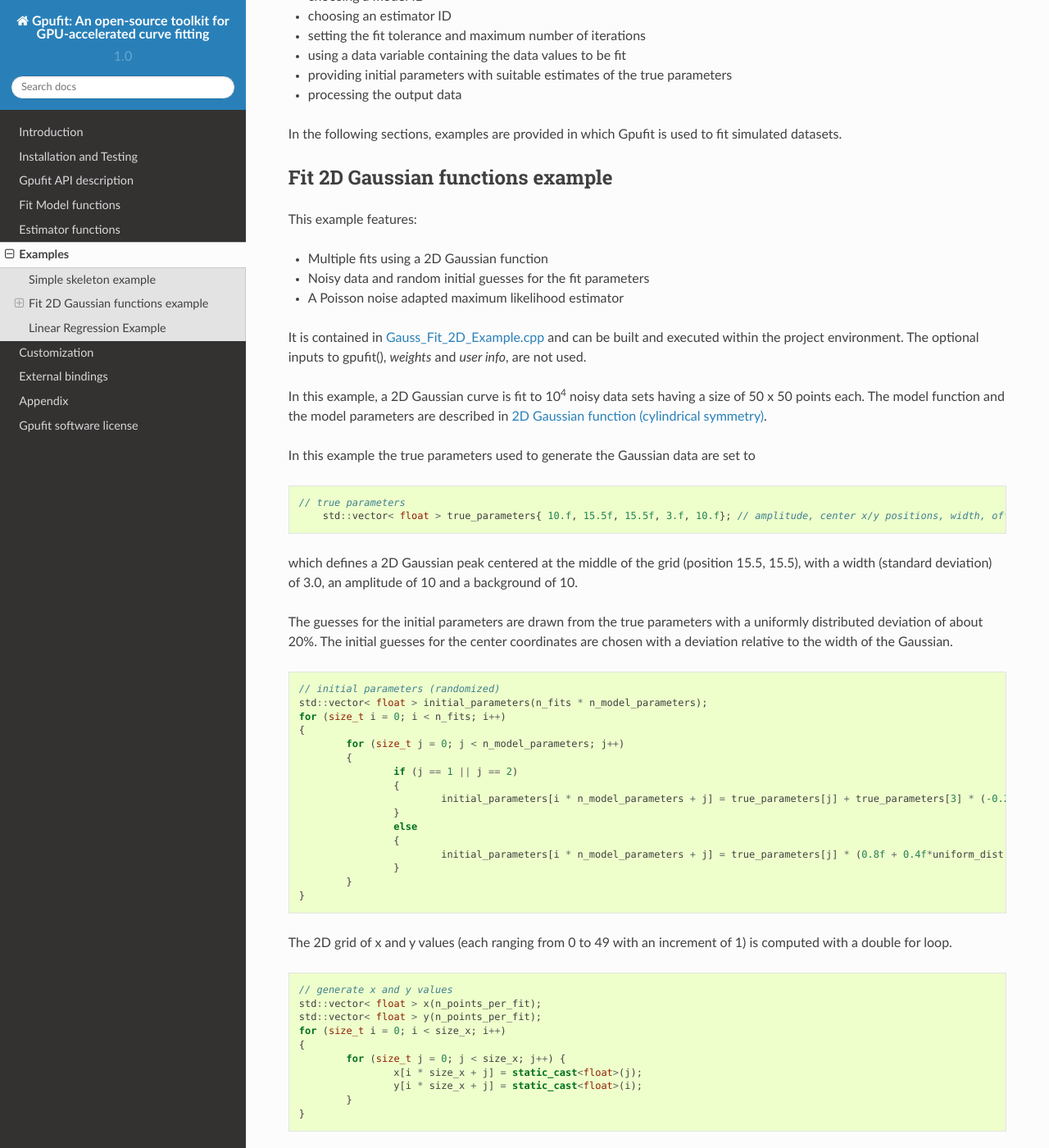
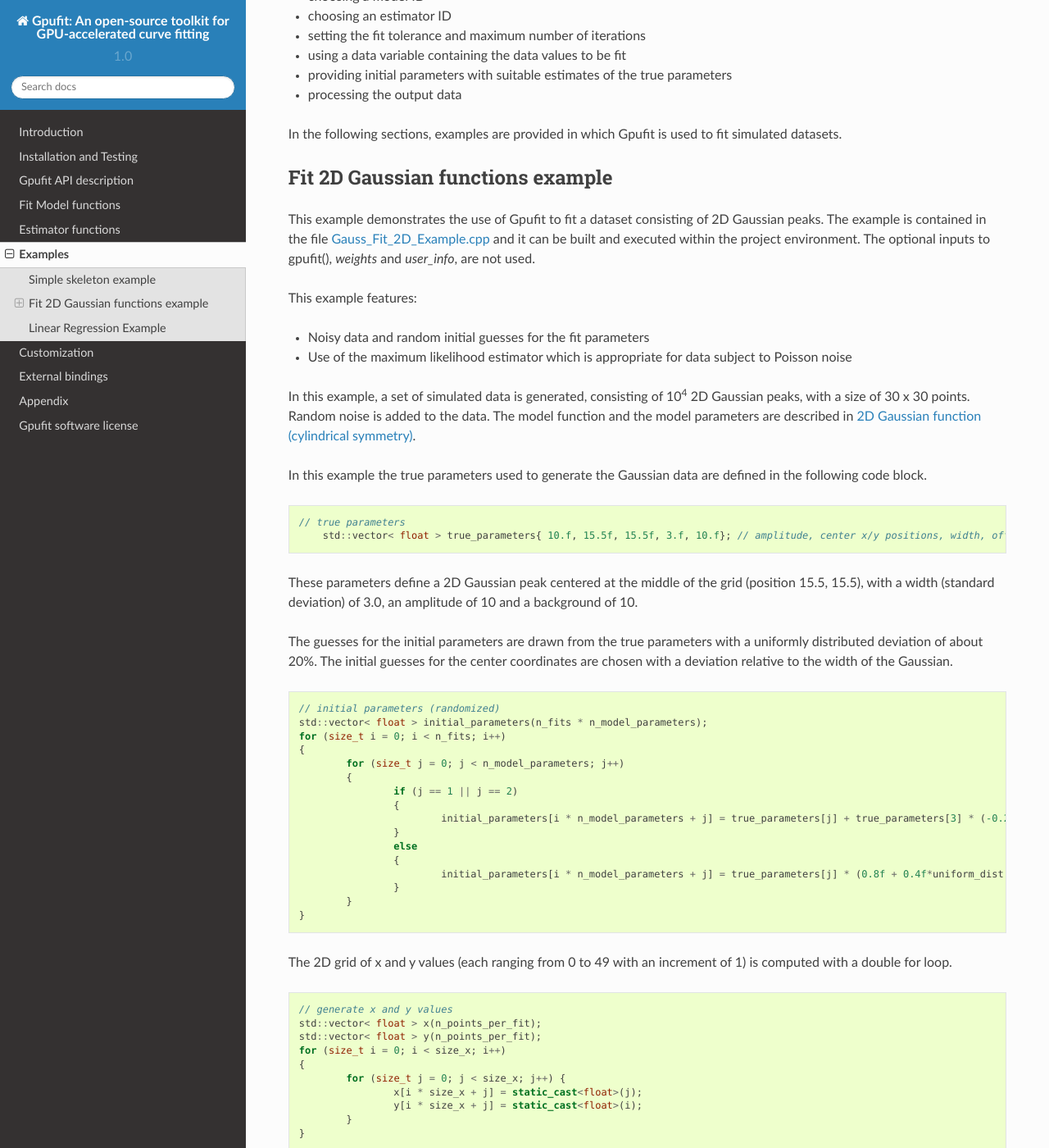
Before and after one commit to gpufit/Gpufit, a Sphinx documentation site: the page built from docs/examples.rst, in a window 1280 px wide and 1400 px high, scrolled down 1923 px. Shown: the whole window at 82% size. Built offline with Sphinx 7.4.7 and the Read the Docs theme 2.0.0, drawn with Linux system fonts in a browser that asks for light colours; some of the changed text lies outside the part shown.

Commit message:
updates to example code

```diff
--- a/docs/examples.rst
+++ b/docs/examples.rst
@@ -108,26 +108,26 @@
 Fit 2D Gaussian functions example
 ---------------------------------
 
+This example demonstrates the use of Gpufit to fit a dataset consisting of 2D Gaussian peaks.  The example is contained
+in the file Gauss_Fit_2D_Example.cpp_ and it can be built and executed within the project environment.  The optional
+inputs to gpufit(), *weights* and *user_info*, are not used.
+
 This example features:
 
-- Multiple fits using a 2D Gaussian function
 - Noisy data and random initial guesses for the fit parameters
-- A Poisson noise adapted maximum likelihood estimator
+- Use of the maximum likelihood estimator which is appropriate for data subject to Poisson noise
 
-It is contained in Gauss_Fit_2D_Example.cpp_ and can be built and executed within the project environment. The optional
-inputs to gpufit(), *weights* and *user info*, are not used.
+In this example, a set of simulated data is generated, consisting of 10\ :sup:`4` 2D Gaussian peaks, with a size of 30 x 30 points.
+Random noise is added to the data.  The model function and the model parameters are described in :ref:`gauss-2d`.
 
-In this example, a 2D Gaussian curve is fit to 10\ :sup:`4` noisy data sets having a size of 50 x 50 points each.
-The model function and the model parameters are described in :ref:`gauss-2d`.
-
-In this example the true parameters used to generate the Gaussian data are set to
+In this example the true parameters used to generate the Gaussian data are defined in the following code block.
 
 .. code-block:: cpp
 
     // true parameters
 	std::vector< float > true_parameters{ 10.f, 15.5f, 15.5f, 3.f, 10.f}; // amplitude, center x/y positions, width, offset
 
-which defines a 2D Gaussian peak centered at the middle of the grid (position 15.5, 15.5), with a width (standard deviation) of 3.0, an amplitude of 10
+These parameters define a 2D Gaussian peak centered at the middle of the grid (position 15.5, 15.5), with a width (standard deviation) of 3.0, an amplitude of 10
 and a background of 10.
 
 The guesses for the initial parameters are drawn from the true parameters with a uniformly distributed deviation
@@ -171,18 +171,40 @@
 
 .. code-block:: cpp
 
-    void generate_gauss_2d(std::vector<float> &x, std::vector<float> &y, std::vector<float> &g, std::vector<float>::iterator &p)
-    {
-        // generates a Gaussian 2D peak function on a set of x and y values with some paramters p (size 5)
-        // we assume that x.size == y.size == g.size, no checks done
+	void generate_gauss_2d(
+		std::vector<float> const & x_coordinates,
+		std::vector<float> const & y_coordinates,
+		std::vector<float> const & gauss_params,
+		std::vector<float> & output_values)
+	{
+		// Generates a Gaussian 2D function at a set of X and Y coordinates.  The Gaussian is defined by
+		// an array of five parameters.
 
-        // given x and y values and parameters p computes a model function g
-        for (size_t i = 0; i < x.size(); i++)
-        {
-            float arg = -((x[i] - p[1]) * (x[i] - p[1]) + (y[i] - p[2]) * (y[i] - p[2])) / (2 * p[3] * p[3]);
-            g[i] = p[0] * exp(arg) + p[4];
-        }
-    }
+		// x_coordinates: Vector of X coordinates.
+		// y_coordinates: Vector of Y coordinates.
+		// gauss_params:  Vector of function parameters.
+		// output_values: Output vector containing the values of the Gaussian function at the
+		//                corresponding X, Y coordinates.
+
+		// gauss_params[0]: Amplitude
+		// gauss_params[1]: Center X position
+		// guass_params[2]: Center Y position
+		// gauss_params[3]: Gaussian width (standard deviation)
+		// gauss_params[4]: Baseline offset
+
+		// This code assumes that x_coordinates.size == y_coordinates.size == output_values.size
+
+		for (size_t i = 0; i < x_coordinates.size(); i++)
+		{
+
+			float arg = -(   (x_coordinates[i] - gauss_params[1]) * (x_coordinates[i] - gauss_params[1])
+						   + (y_coordinates[i] - gauss_params[2]) * (y_coordinates[i] - gauss_params[2])   )
+						 / (2.f * gauss_params[3] * gauss_params[3]);
+
+			output_values[i] = gauss_params[0] * exp(arg) + gauss_params[4];
+
+		}
+	}
 
 Stored in variable temp, it is then used in every fit to generate Poisson distributed random numbers.
 
@@ -297,7 +319,7 @@
 This example features:
 
 - Noisy data and random initial guesses for the parameters
-- Unequal spaced x position values given as custom user info
+- Unequal spaced x position values given as custom user_info
 
 It is contained in Linear_Regression_Example.cpp_ and can be built and executed within the project environment.
 
@@ -309,14 +331,14 @@
 
 .. code-block:: cpp
 
-	// custom x positions for the data points of every fit, stored in user info
+	// custom x positions for the data points of every fit, stored in user_info
 	std::vector< float > user_info(n_points_per_fit);
 	for (size_t i = 0; i < n_points_per_fit; i++)
 	{
 		user_info[i] = static_cast<float>(pow(2, i));
 	}
 
-	// size of user info in bytes
+	// size of user_info in bytes
 	size_t const user_info_size = n_points_per_fit * sizeof(float);
 
 Because only n_points_per_fit values are specified, this means that the same custom x position values are used for every fit.
```
